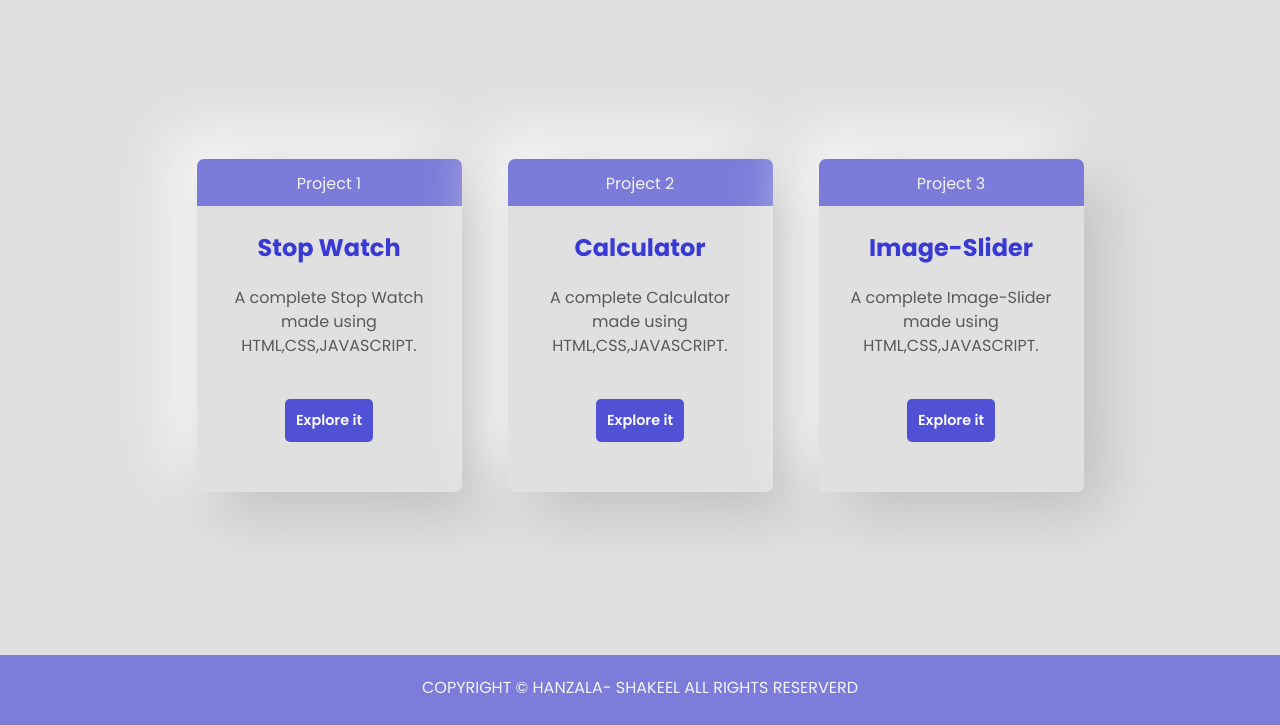
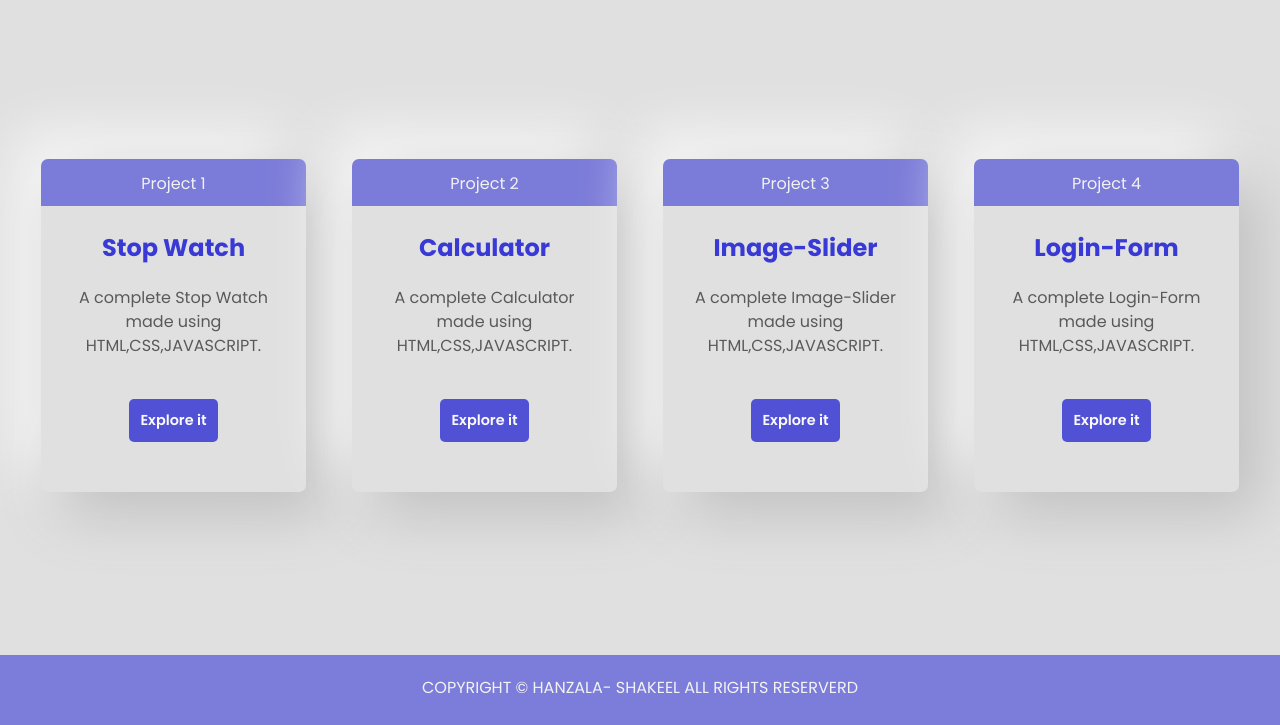
Before and after one commit to Hanzala-Shakeel/Hanzala-Shakeel, a plain HTML site: page public/index.html in a window 1280 px wide. Shown: the part 75-800 px from the top of the page. Drawn offline with Linux system fonts and the light colour scheme.

Commit message:
My-Portfolio

```diff
--- a/public/index.html
+++ b/public/index.html
@@ -32,10 +32,17 @@
                 <p>A complete Image-Slider made using HTML,CSS,JAVASCRIPT.</p>
                 <button class="btn">Explore it</button>
             </div>
+            <div class="card">
+                <p class="card-heading">Project 4</p>
+                <h2>Login-Form</h2>
+                <p>A complete Login-Form made using HTML,CSS,JAVASCRIPT.</p>
+                <button class="btn"><a href="https://registration-form-f243a.web.app/">Explore it</a></button>
+            </div>
         </div>
         <div class="footer">
             <span>COPYRIGHT © HANZALA- SHAKEEL ALL RIGHTS RESERVERD</span>
         </div>
     </div>
+    <script src="script.js"></script>
 </body>
 </html>
--- a/public/style.css
+++ b/public/style.css
@@ -33,6 +33,7 @@ body {
   padding: 2rem;
   height: 333px;
   width: 265px;
+  /* width: 297px; */
   border-radius: 7px;
   background: #e0e0e0;
   box-shadow: 20px 20px 60px #bebebe, -20px -20px 60px #ffffff;
```
